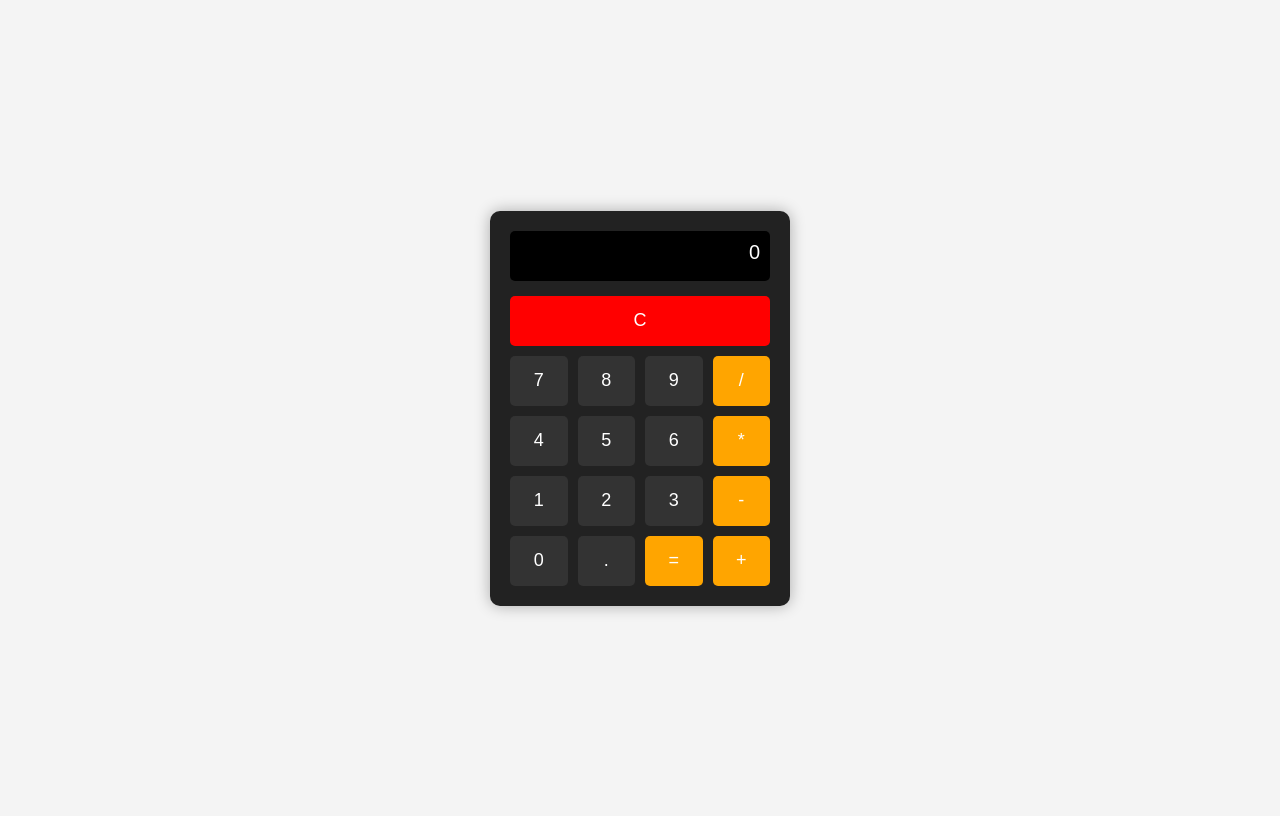
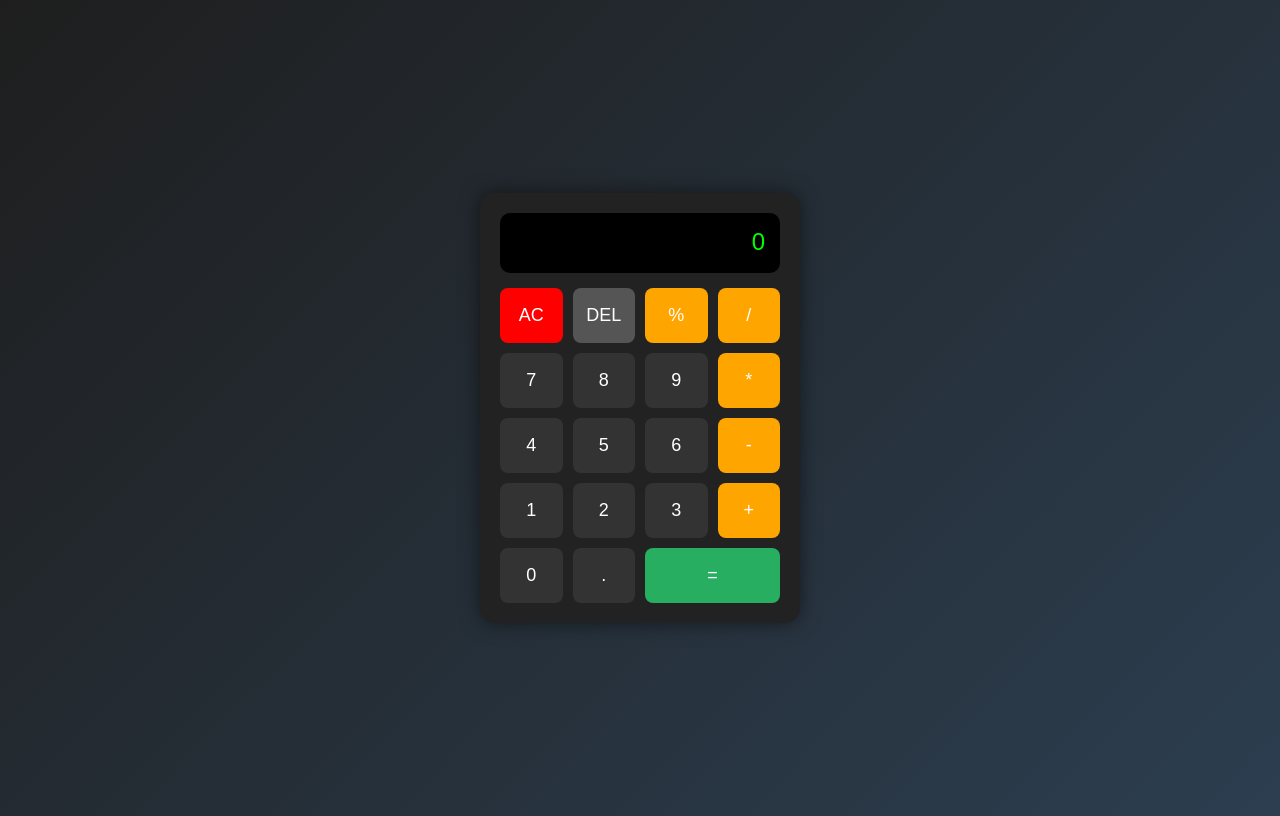
Before and after one commit to ArnavTongia3605/Calculator, a plain HTML site: page index.html in a window 1280 px wide. Drawn offline with Linux system fonts and the light colour scheme.

Commit message:
adding some feature

```diff
--- a/index.html
+++ b/index.html
@@ -1,36 +1,37 @@
 <!DOCTYPE html>
 <html>
 <head>
-    <title>Basic Calculator</title>
+    <title>Advanced Calculator</title>
     <style>
         body {
             display: flex;
             justify-content: center;
             align-items: center;
             height: 100vh;
-            background-color: #f4f4f4;
+            background: linear-gradient(135deg, #1e1e1e, #2c3e50);
             font-family: Arial, sans-serif;
         }
 
         .calculator {
             background-color: #222;
             padding: 20px;
-            border-radius: 10px;
-            box-shadow: 0 0 15px rgba(0,0,0,0.3);
-            width: 260px;
+            border-radius: 15px;
+            box-shadow: 0 0 20px rgba(0,0,0,0.5);
+            width: 280px;
         }
 
         .display {
             width: 100%;
-            height: 50px;
+            height: 60px;
             background-color: #000;
-            color: #fff;
+            color: #0f0;
             text-align: right;
-            padding: 10px;
-            font-size: 20px;
-            border-radius: 5px;
+            padding: 15px;
+            font-size: 24px;
+            border-radius: 10px;
             margin-bottom: 15px;
             box-sizing: border-box;
+            overflow-x: auto;
         }
 
         .buttons {
@@ -40,11 +41,12 @@
         }
 
         button {
-            height: 50px;
+            height: 55px;
             font-size: 18px;
             border: none;
-            border-radius: 5px;
+            border-radius: 8px;
             cursor: pointer;
+            transition: 0.2s;
         }
 
         .number {
@@ -57,46 +59,103 @@
             color: white;
         }
 
+        .equal {
+            background-color: #27ae60;
+            color: white;
+            grid-column: span 2;
+        }
+
         .clear {
             background-color: red;
             color: white;
-            grid-column: span 4;
+        }
+
+        .delete {
+            background-color: #555;
+            color: white;
         }
 
         button:hover {
-            opacity: 0.8;
+            transform: scale(1.05);
+            opacity: 0.9;
         }
     </style>
 </head>
 <body>
 
-    <div class="calculator">
-        <div class="display">0</div>
+<div class="calculator">
+    <div class="display" id="display">0</div>
 
-        <div class="buttons">
-            <button class="clear">C</button>
+    <div class="buttons">
+        <button class="clear" onclick="clearDisplay()">AC</button>
+        <button class="delete" onclick="deleteLast()">DEL</button>
+        <button class="operator" onclick="appendValue('%')">%</button>
+        <button class="operator" onclick="appendValue('/')">/</button>
 
-            <button class="number">7</button>
-            <button class="number">8</button>
-            <button class="number">9</button>
-            <button class="operator">/</button>
+        <button class="number" onclick="appendValue('7')">7</button>
+        <button class="number" onclick="appendValue('8')">8</button>
+        <button class="number" onclick="appendValue('9')">9</button>
+        <button class="operator" onclick="appendValue('*')">*</button>
 
-            <button class="number">4</button>
-            <button class="number">5</button>
-            <button class="number">6</button>
-            <button class="operator">*</button>
+        <button class="number" onclick="appendValue('4')">4</button>
+        <button class="number" onclick="appendValue('5')">5</button>
+        <button class="number" onclick="appendValue('6')">6</button>
+        <button class="operator" onclick="appendValue('-')">-</button>
 
-            <button class="number">1</button>
-            <button class="number">2</button>
-            <button class="number">3</button>
-            <button class="operator">-</button>
+        <button class="number" onclick="appendValue('1')">1</button>
+        <button class="number" onclick="appendValue('2')">2</button>
+        <button class="number" onclick="appendValue('3')">3</button>
+        <button class="operator" onclick="appendValue('+')">+</button>
 
-            <button class="number">0</button>
-            <button class="number">.</button>
-            <button class="operator">=</button>
-            <button class="operator">+</button>
-        </div>
+        <button class="number" onclick="appendValue('0')">0</button>
+        <button class="number" onclick="appendValue('.')">.</button>
+        <button class="equal" onclick="calculate()">=</button>
     </div>
+</div>
+
+<script>
+    const display = document.getElementById("display");
+
+    function appendValue(value) {
+        if (display.innerText === "0") {
+            display.innerText = value;
+        } else {
+            display.innerText += value;
+        }
+    }
+
+    function clearDisplay() {
+        display.innerText = "0";
+    }
+
+    function deleteLast() {
+        display.innerText = display.innerText.slice(0, -1);
+        if (display.innerText === "") {
+            display.innerText = "0";
+        }
+    }
+
+    function calculate() {
+        try {
+            display.innerText = eval(display.innerText);
+        } catch {
+            display.innerText = "Error";
+        }
+    }
+
+    // Keyboard Support
+    document.addEventListener("keydown", function(event) {
+        if (!isNaN(event.key) || "+-*/.%".includes(event.key)) {
+            appendValue(event.key);
+        } else if (event.key === "Enter") {
+            calculate();
+        } else if (event.key === "Backspace") {
+            deleteLast();
+        } else if (event.key === "Escape") {
+            clearDisplay();
+        }
+    });
+</script>
 
 </body>
 </html>
```
